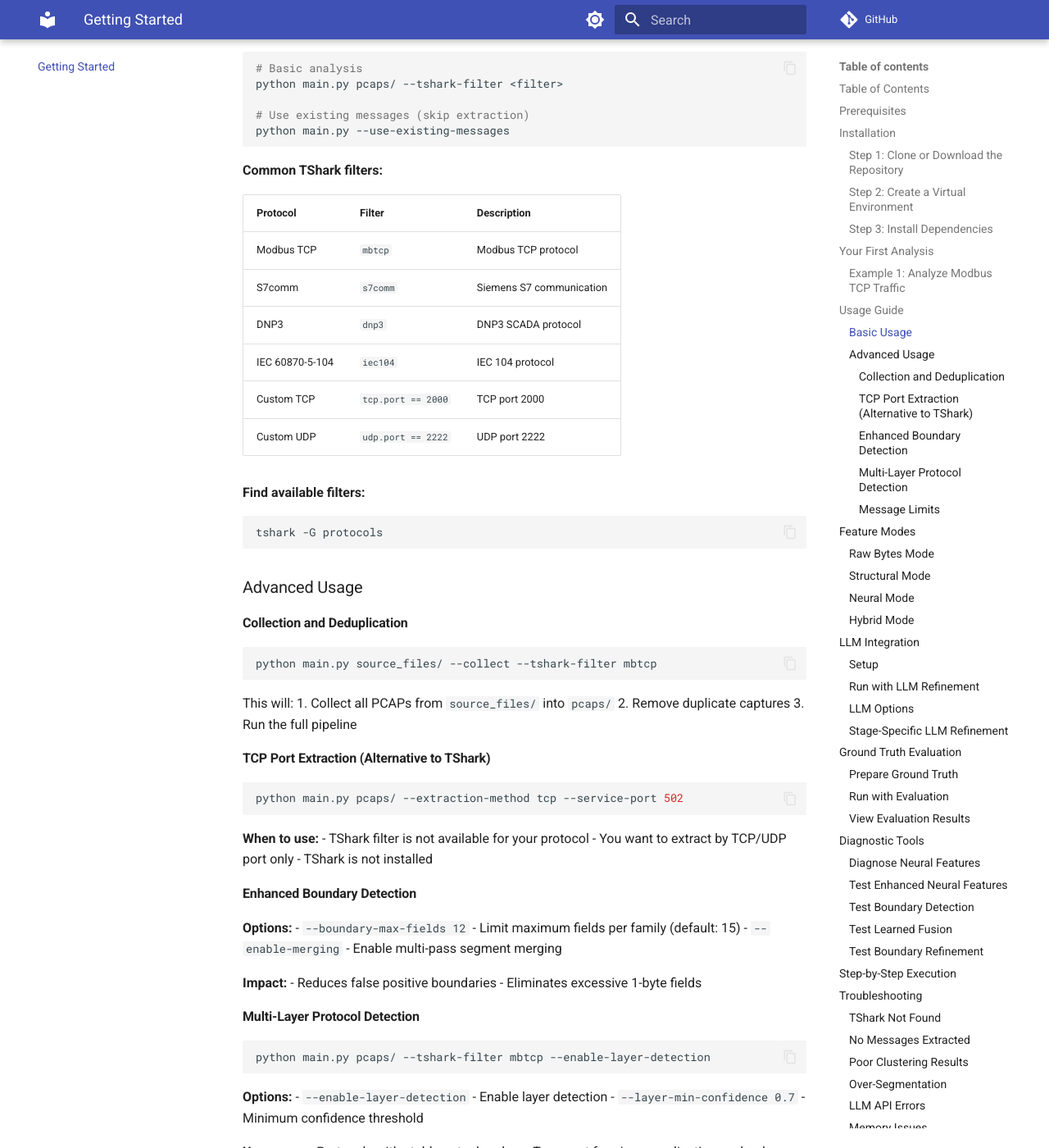
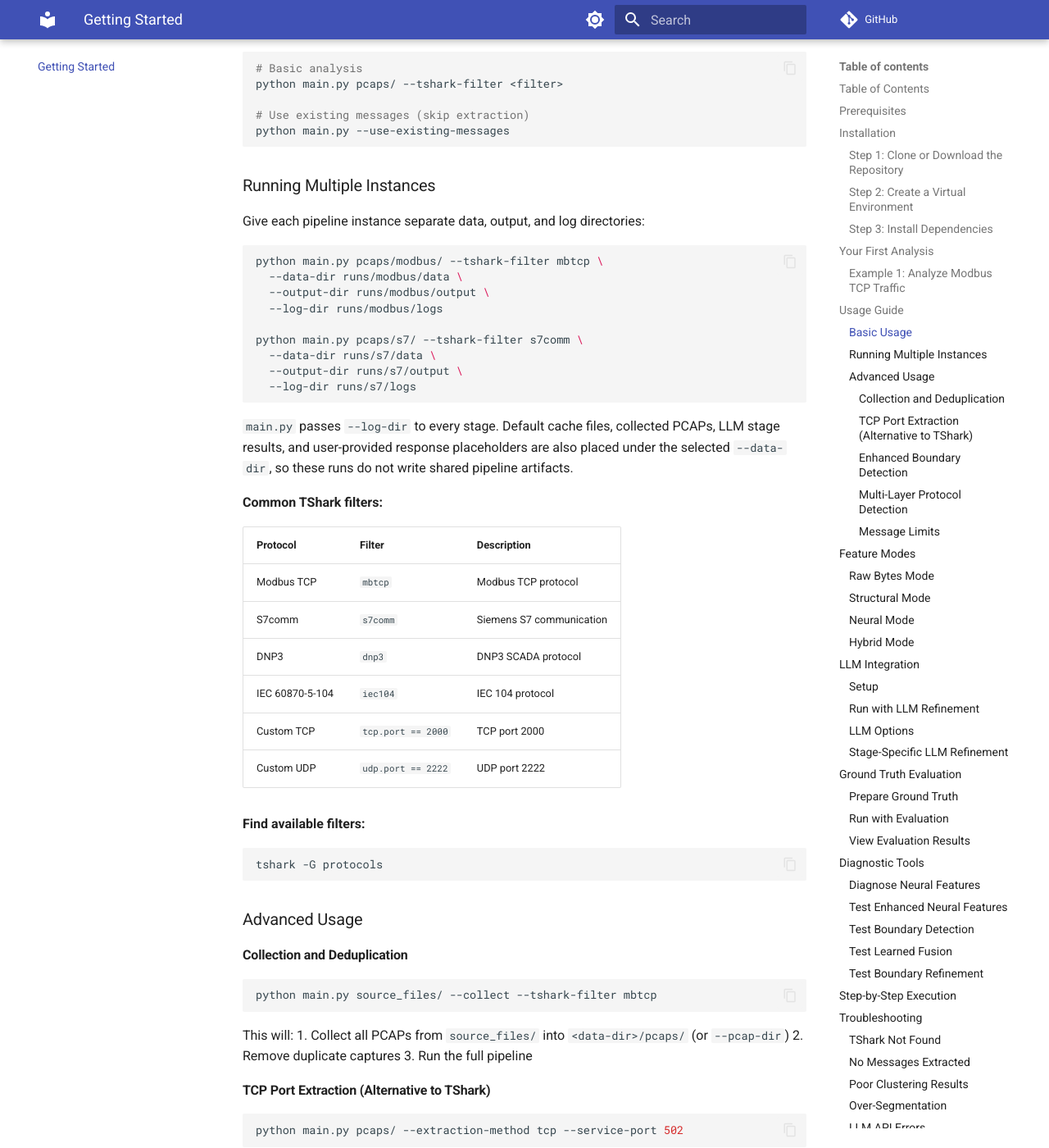
Before and after one commit to Moosa-Salehi/protocol_reverse_engineering, an MkDocs documentation site: the page built from docs/getting_started.md, in a window 1280 px wide and 1400 px high, scrolled down 2367 px. Shown: the whole window at 82% size. Built offline with MkDocs 1.6.1 and Material for MkDocs 9.7.7, drawn with Linux system fonts in a browser that asks for light colours; comment, search, counter and statistics services are not loaded; the version menu is left out; some of the changed text lies outside the part shown.

Commit message:
run multiple instance of app

````diff
--- a/docs/getting_started.md
+++ b/docs/getting_started.md
@@ -106,6 +106,24 @@ python main.py pcaps/ --tshark-filter <filter>
 python main.py --use-existing-messages
 ```
 
+### Running Multiple Instances
+
+Give each pipeline instance separate data, output, and log directories:
+
+```bash
+python main.py pcaps/modbus/ --tshark-filter mbtcp \
+  --data-dir runs/modbus/data \
+  --output-dir runs/modbus/output \
+  --log-dir runs/modbus/logs
+
+python main.py pcaps/s7/ --tshark-filter s7comm \
+  --data-dir runs/s7/data \
+  --output-dir runs/s7/output \
+  --log-dir runs/s7/logs
+```
+
+`main.py` passes `--log-dir` to every stage. Default cache files, collected PCAPs, LLM stage results, and user-provided response placeholders are also placed under the selected `--data-dir`, so these runs do not write shared pipeline artifacts.
+
 **Common TShark filters:**
 
 | Protocol | Filter | Description |
@@ -131,7 +149,7 @@ python main.py source_files/ --collect --tshark-filter mbtcp
 ```
 
 This will:
-1. Collect all PCAPs from `source_files/` into `pcaps/`
+1. Collect all PCAPs from `source_files/` into `<data-dir>/pcaps/` (or `--pcap-dir`)
 2. Remove duplicate captures
 3. Run the full pipeline
 
@@ -711,6 +729,12 @@ Required (one of):
   --extraction-method tcp       Use TCP port extraction
   --use-existing-messages       Skip extraction, use existing data/01_messages.jsonl
 
+Instance directories:
+  --data-dir DIR                Pipeline data artifacts and default caches
+  --output-dir DIR              Rendered report output
+  --log-dir DIR                 Pipeline and per-stage logs
+  --pcap-dir DIR                Collected PCAP directory (default: <data-dir>/pcaps)
+
 Extraction:
   --max-messages N              Maximum messages to extract (default: 200000)
   --service-port PORT           TCP port for extraction (with --extraction-method tcp)
````
Also changed, not shown: main.py (+45 -21 lines), 5 other files.
